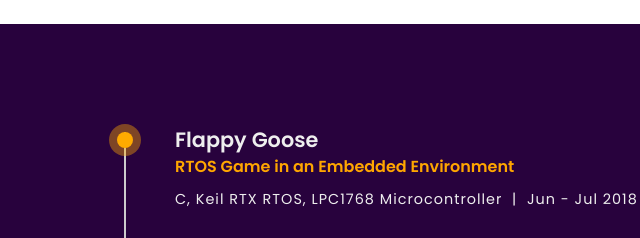
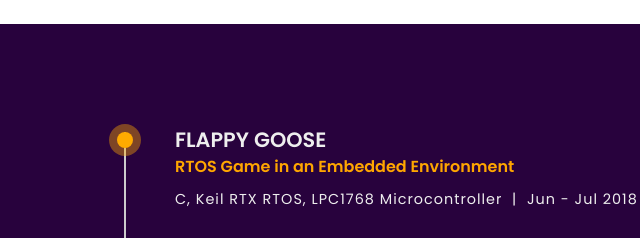
Before and after one commit to Nayef211/Nayef211.github.io, a plain HTML site: page index.html in a window 1280 px wide. Shown: the part 3300-3538 px from the top of the page, 290-930 px from the left. Drawn offline with Linux system fonts and the light colour scheme.

```diff
--- a/index.html
+++ b/index.html
@@ -403,7 +403,7 @@
 
 						<div class="project margin-b-50">
                             <a href="https://github.com/Nayef211/FlappyGoose" target="_blank">
-                                <h4><b>Flappy Goose</b></h4>
+                                <h4><b>FLAPPY GOOSE</b></h4>
                                 <h5 class="font-yellow"><b>RTOS Game in an Embedded Environment</b></h5>
                             </a>
 							<h6 class="margin-t-10">C, Keil RTX RTOS, LPC1768 Microcontroller &nbsp;|&nbsp; Jun - Jul 2018</h6>
```
